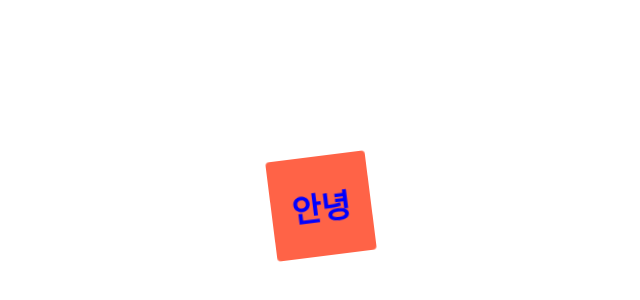
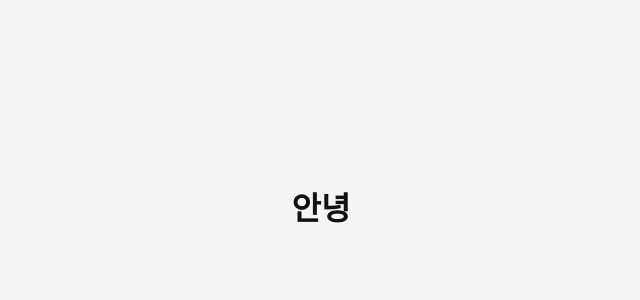
Before and after one commit to rami242424/Crypto-Tracker, a React (Create React App) app: page / in a window 1280 px wide. Shown: the part 202-502 px from the top of the page, without its empty margins (327-967 px from the left). Built offline with nearby package versions, Linux system fonts and the light colour scheme.

Commit message:
ThemeProvider theme={lightTheme}

```diff
--- a/src/App.js
+++ b/src/App.js
@@ -1,18 +1,5 @@
 import styled, { keyframes } from "styled-components";
 
-const rotateAnimation = keyframes`
-  0%{
-    transform:rotate(0deg);
-    border-radius: 0px;
-  }
-  50%{
-    border-radius: 100px;
-  }
-  100%{
-    transform:rotate(360deg);
-    border-radius: 0px;
-  }
-`;
 
 const Wrapper = styled.div`
   display: flex;
@@ -20,16 +7,7 @@
   height: 100vh;
   justify-content: center;
   align-items : center;
-`;
-
-const Box = styled.div`
-  height: 100px;
-  width: 100px;
-  background-color: tomato;
-  display: flex;
-  justify-content: center;
-  align-items: center;
-  animation: ${rotateAnimation} 1s linear infinite;
+  background-color: ${(props) => props.theme.backgroundColor};
 `;
 
 const Title = styled.h1`
@@ -40,9 +18,7 @@
 function App(){
   return (
     <Wrapper>
-      <Box>
-        <Title>안녕</Title>
-      </Box>
+      <Title>안녕</Title>
     </Wrapper>
   );
 }
--- a/src/index.js
+++ b/src/index.js
@@ -4,7 +4,7 @@
 import { ThemeProvider } from 'styled-components';
 
 const darkTheme = {
-  textColor : "blue",
+  textColor : "whitesmoke",
   backgroundColor : "#111",
 }
 
@@ -16,7 +16,7 @@
 const root = ReactDOM.createRoot(document.getElementById('root'));
 root.render(
   <React.StrictMode>
-    <ThemeProvider theme={darkTheme}>
+    <ThemeProvider theme={lightTheme}>
       <App />
     </ThemeProvider>
   </React.StrictMode>
```
